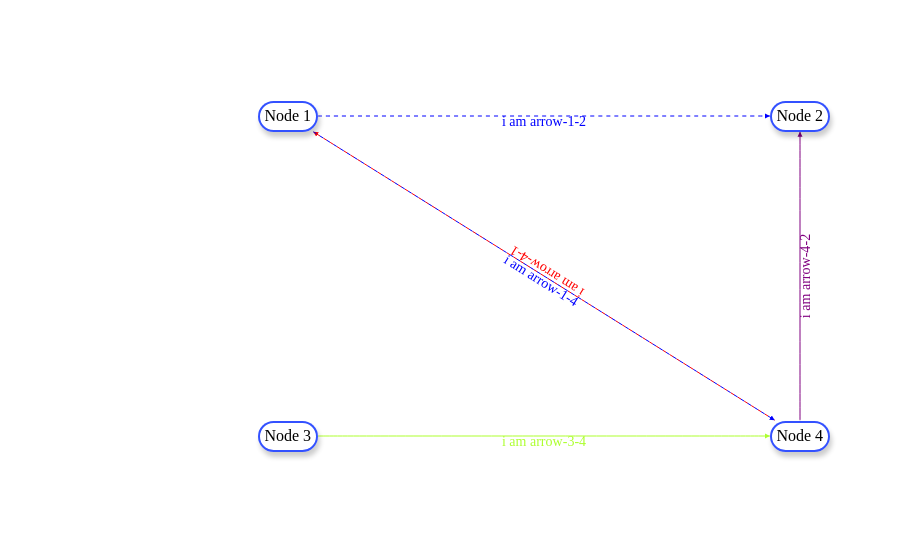
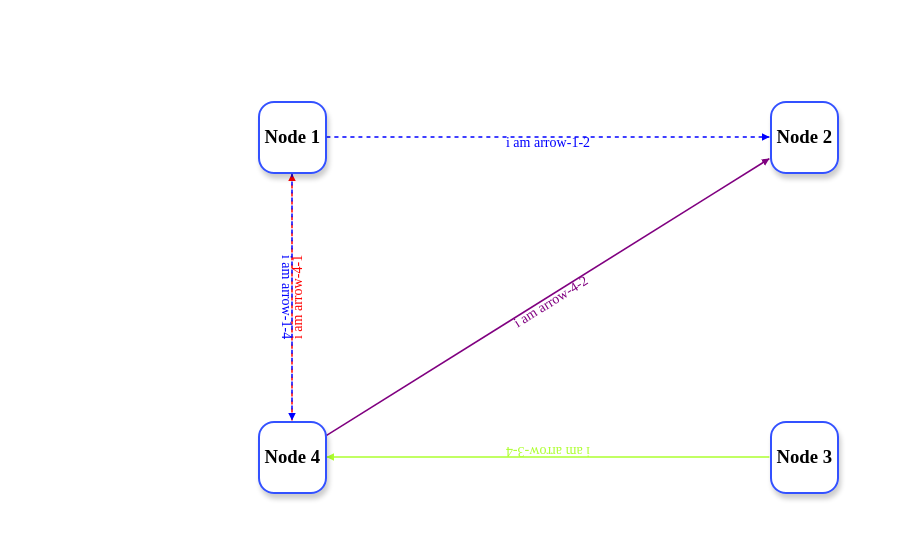
Before and after one commit to alejp1998/jquery-arrows, a plain HTML site: page index.html in a window 1280 px wide. Shown: the part 61-600 px from the top of the page, without its empty margins (0-899 px from the left). Drawn offline with nearby package versions, Linux system fonts and the light colour scheme.

Commit message:
Improved index.html usage example

```diff
--- a/index.html
+++ b/index.html
@@ -69,6 +69,7 @@
         box-shadow: 2px 5px 5px rgba(0, 0, 0, 0.2);
     }
 
+    /* Edit arrow styles by class */
     .arrow-class-1 {
         fill: blue;
     }
@@ -96,21 +97,30 @@
         stroke-dasharray: 4;
     }
 
+    /* Edit width of arrow line and text */
+    .svg-line {
+        stroke-width: 1.5;
+    }
+
+    .svg-text {
+        stroke-width: 0.25;
+    }
+
 </style>
 
 <h1>jQuery Arrows</h1>
 
 <div id="node-1" class="node" style="top:20%; left:20%;">
-    Node 1
+    <h3>Node 1</h3>
 </div>
 <div id="node-2" class="node" style="top:20%; left:60%;">
-    Node 2
+    <h3>Node 2</h3>
 </div>
-<div id="node-3" class="node" style="top:60%; left:20%;">
-    Node 3
+<div id="node-3" class="node" style="top:60%; left:60%;">
+    <h3>Node 3</h3>
 </div>
-<div id="node-4" class="node" style="top:60%; left:60%;">
-    Node 4
+<div id="node-4" class="node" style="top:60%; left:20%;">
+    <h3>Node 4</h3>
 </div>
 
 <div id="svg-arrows"></div>
```
